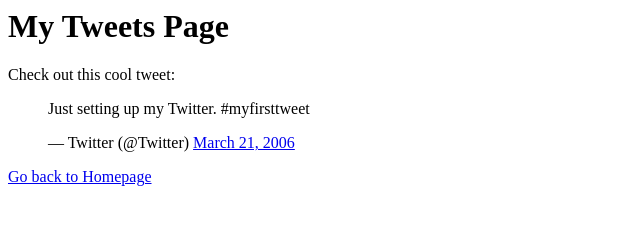
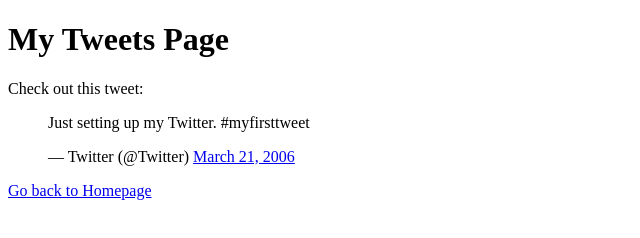
Before and after one commit to emnu12/My_First_Portfolio, a plain HTML site: page html_basic/tweets.html in a window 1280 px wide. Shown: the whole page, without its empty margins (0-640 px from the left). Drawn offline with Linux system fonts and the light colour scheme.

Commit message:
Add fresh tweets.html with correct structure

```diff
--- a/html_basic/tweets.html
+++ b/html_basic/tweets.html
@@ -1,9 +1,16 @@
+<!DOCTYPE html>
+<html lang="en">
+<head>
+    <meta charset="UTF-8">
+    <meta name="viewport" content="width=device-width, initial-scale=1.0">
+    <title>My Tweets Page</title>
+</head>
 <body>
     <h1>My Tweets Page</h1>
 
-    <p>Check out this cool tweet:</p>
+    <p>Check out this tweet:</p>
 
-    <!-- Example of an embedded tweet from Twitter -->
+    <!-- Embedded tweet example -->
     <blockquote class="twitter-tweet">
         <p lang="en" dir="ltr">Just setting up my Twitter. #myfirsttweet</p>&mdash; Twitter (@Twitter)
         <a href="https://twitter.com/Twitter/status/20">March 21, 2006</a>
@@ -14,3 +21,4 @@
         <a href="index.html">Go back to Homepage</a>
     </p>
 </body>
+</html>
```
